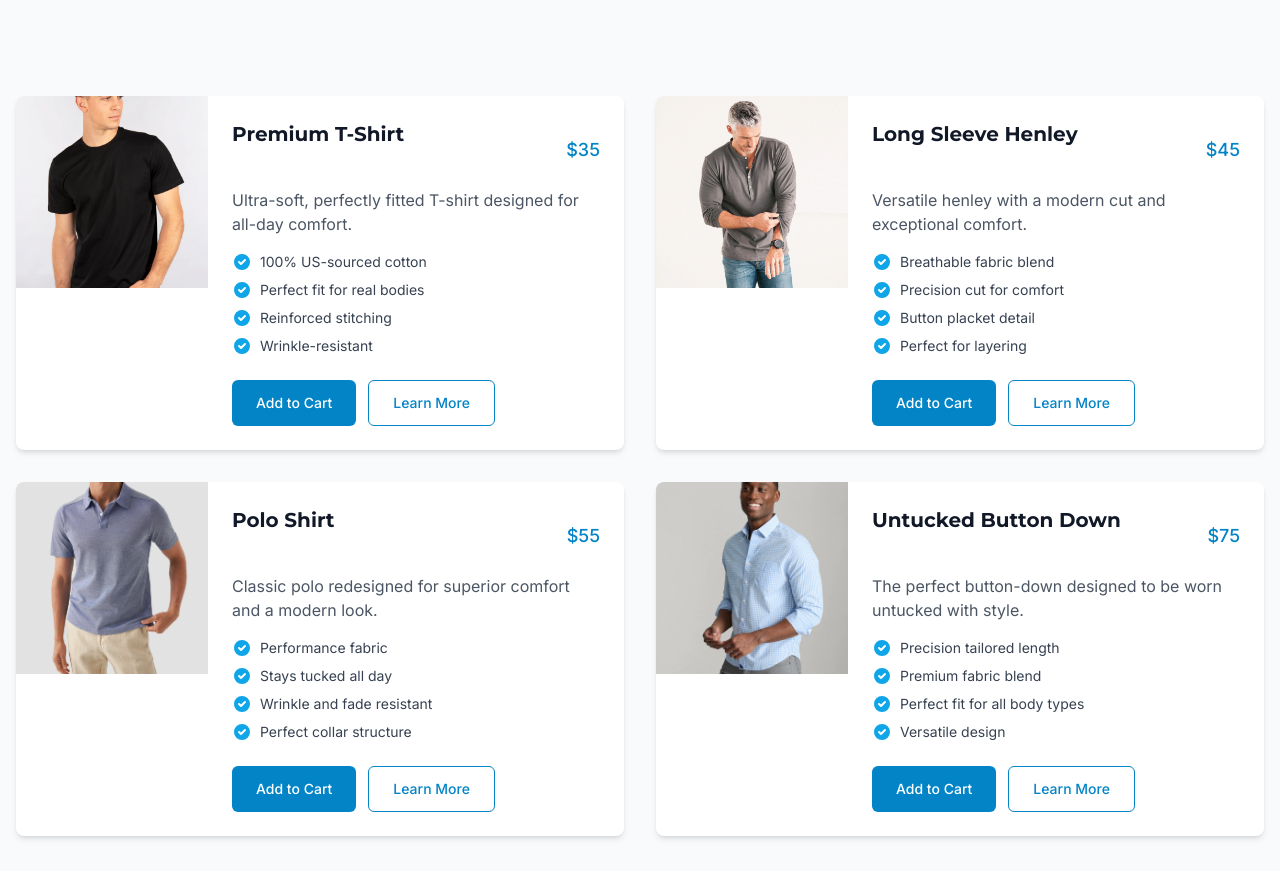
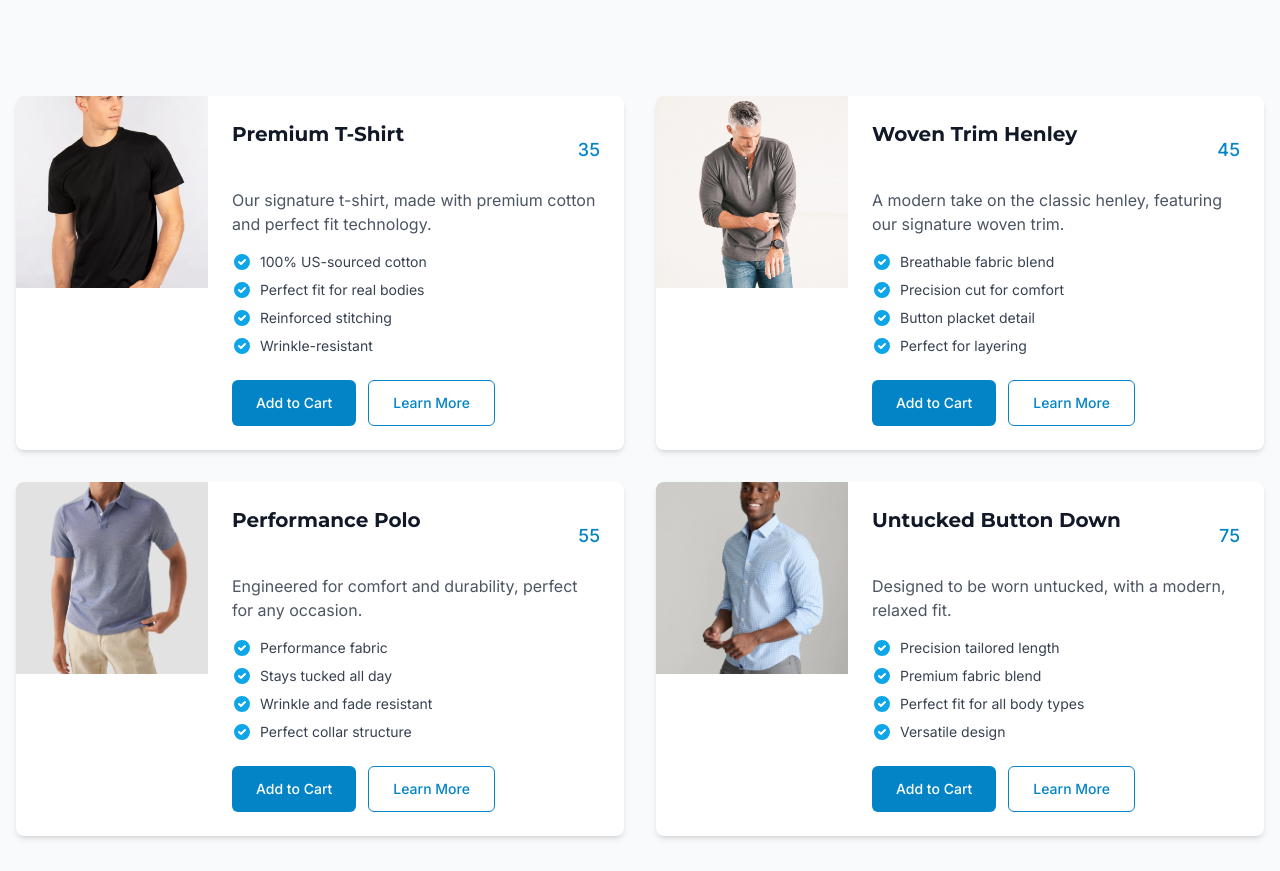
Before and after one commit to Babylon77/us-brand, a Next.js app: page /us-brand/products in a window 1280 px wide. Shown: the part 580-1451 px from the top of the page. Built offline with nearby package versions, Linux system fonts and the light colour scheme.

Commit message:
Fix image paths for GitHub Pages deployment

```diff
--- a/next.config.js
+++ b/next.config.js
@@ -6,6 +6,7 @@ const nextConfig = {
   },
   basePath: '/us-brand',
   assetPrefix: '/us-brand/',
+  trailingSlash: true,
 }
 
 module.exports = nextConfig
--- a/pages/products.js
+++ b/pages/products.js
@@ -6,37 +6,33 @@ const products = [
   {
     id: 1,
     name: 'Premium T-Shirt',
-    href: '#',
-    price: '$35',
-    description: 'Ultra-soft, perfectly fitted T-shirt designed for all-day comfort.',
-    imageSrc: '/images/premium-tshirt.webp',
+    price: 35,
+    description: 'Our signature t-shirt, made with premium cotton and perfect fit technology.',
+    imageSrc: './images/premium-tshirt.webp',
     features: ['100% US-sourced cotton', 'Perfect fit for real bodies', 'Reinforced stitching', 'Wrinkle-resistant']
   },
   {
     id: 2,
-    name: 'Long Sleeve Henley',
-    href: '#',
-    price: '$45',
-    description: 'Versatile henley with a modern cut and exceptional comfort.',
-    imageSrc: '/images/Woven-Trim-HEnley-Gray.webp',
+    name: 'Woven Trim Henley',
+    price: 45,
+    description: 'A modern take on the classic henley, featuring our signature woven trim.',
+    imageSrc: './images/Woven-Trim-HEnley-Gray.webp',
     features: ['Breathable fabric blend', 'Precision cut for comfort', 'Button placket detail', 'Perfect for layering']
   },
   {
     id: 3,
-    name: 'Polo Shirt',
-    href: '#',
-    price: '$55',
-    description: 'Classic polo redesigned for superior comfort and a modern look.',
-    imageSrc: '/images/Polo-Shirt.webp',
+    name: 'Performance Polo',
+    price: 55,
+    description: 'Engineered for comfort and durability, perfect for any occasion.',
+    imageSrc: './images/Polo-Shirt.webp',
     features: ['Performance fabric', 'Stays tucked all day', 'Wrinkle and fade resistant', 'Perfect collar structure']
   },
   {
     id: 4,
     name: 'Untucked Button Down',
-    href: '#',
-    price: '$75',
-    description: 'The perfect button-down designed to be worn untucked with style.',
-    imageSrc: '/images/Untucked.webp',
+    price: 75,
+    description: 'Designed to be worn untucked, with a modern, relaxed fit.',
+    imageSrc: './images/Untucked.webp',
     features: ['Precision tailored length', 'Premium fabric blend', 'Perfect fit for all body types', 'Versatile design']
   },
 ];
```
